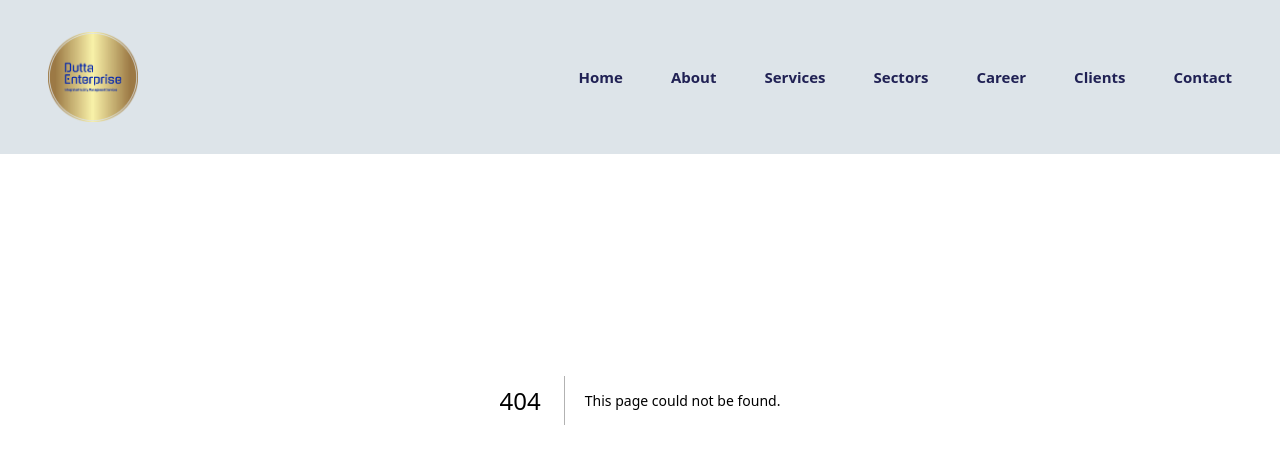
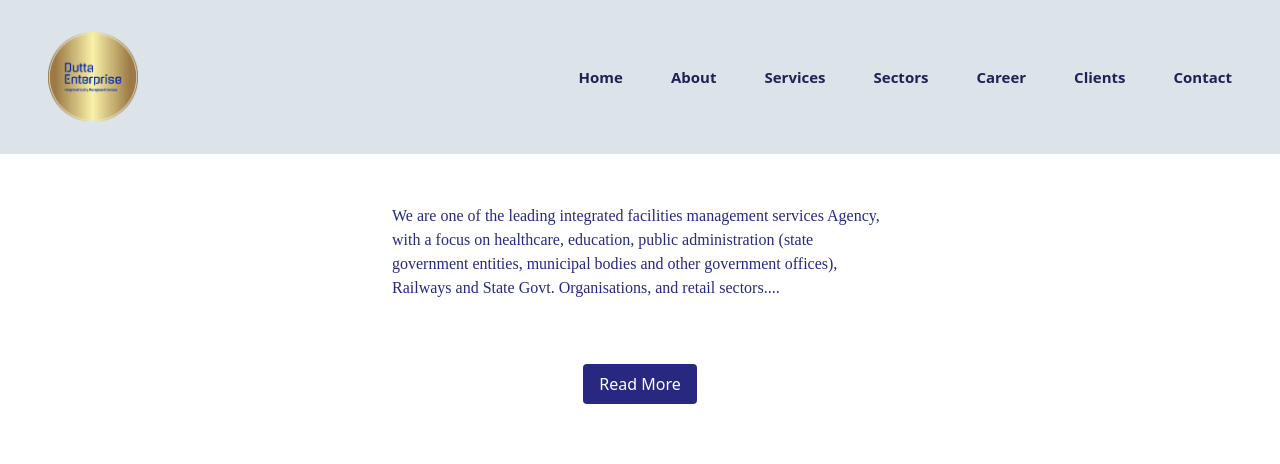
Before and after one commit to SudarsanaG/dutta-enterprise, a Next.js app: page /about in a window 1280 px wide. Before the commit this address had no page. Shown: the top 464 px of the page. Built offline with nearby package versions, Linux system fonts and the light colour scheme.

Commit message:
Initial commit with project setup

```diff
--- /dev/null
+++ b/src/app/HomePage/page.tsx
@@ -0,0 +1,18 @@
+// src/app/page.tsx
+import Link from 'next/link';
+import Header from '../components/Header';
+import styles from './HomePage.module.css'
+
+export default function HomePage() {
+  return (
+    <div className={styles.container}>
+      <Header />
+      <main className={styles.main}>
+        <div>
+          <h1 className={styles.tagline}>INTEGRATED FACILITY MANAGEMENT SERVICES</h1>
+          <p className={styles.subtagline1}>-Since 15 years</p>
+        </div>
+      </main>
+    </div>
+  );
+}
--- /dev/null
+++ b/src/app/about/AboutPage.module.css
@@ -0,0 +1,57 @@
+/* src/app/about/AboutPage.module.css */
+.container {
+    padding: 0 20px;
+    max-width: 100%;
+    margin: auto;
+
+      }
+
+
+
+  .tagline{
+    padding: 2rem;
+    text-align: center;
+    margin-top: 1rem;
+    font-size: 3rem;
+    font-weight: bold;
+    font-family: Arial, Helvetica, sans-serif;
+    color:rgb(40, 40, 129);
+
+  }
+
+  .subtagline1 {
+    padding:2rem;
+    margin-bottom: 1rem;
+    font-size: 1rem;
+    font-weight: normal;
+    text-align: left;
+   color:rgb(40, 40, 129);
+    font-family:'Times New Roman', Times, serif ;
+  }
+
+
+
+  .readMoreButton {
+    background-color:rgb(40, 40, 129);
+    color: white;
+    border: none;
+    border-radius: 4px;
+    cursor: pointer;
+    padding: 0.5rem 1rem;
+    font-size: 1rem;
+    margin-top: 1rem;
+  }
+
+  .readMoreButton:hover {
+    background-color: rgb(40, 40, 129);
+  }
+  .textbox {
+    background-color:white;
+
+
+    padding: 20px 20px 20px 20px;
+    max-width: 600px;
+    text-align: center;
+
+    margin: 0 auto;
+  }
--- /dev/null
+++ b/src/app/about/page.tsx
@@ -0,0 +1,38 @@
+"use client"
+// src/app/page.tsx
+import { useState } from 'react';
+import Link from 'next/link';
+import Header from '../components/Header';
+import styles from './AboutPage.module.css';
+
+export default function AboutPage() {
+  const [isExpanded, setIsExpanded] = useState(false);
+
+  const toggleReadMore = () => {
+    setIsExpanded(!isExpanded);
+  };
+
+  return (
+    <div className={styles.container}>
+      <Header />
+      <main className={styles.main}>
+        <div className={styles.textbox}>
+          <h1 className={styles.tagline}>ABOUT US</h1>
+          <p className={styles.subtagline1}>
+            We are one of the leading integrated facilities management services Agency, with a focus on healthcare, education, public administration (state government entities, municipal bodies and other government offices), Railways and State Govt. Organisations, and retail sectors.
+            {!isExpanded && '...'}
+            {isExpanded && (
+              <>
+                {' '}
+                We provide a comprehensive range of integrated facility management service offerings across multiple sectors, and consequently are among select companies in India that have a wide geographic presence and customer base, catering to almost all end-user segments.
+              </>
+            )}
+          </p>
+          <button onClick={toggleReadMore} className={styles.readMoreButton}>
+            {isExpanded ? 'Read Less' : 'Read More'}
+          </button>
+        </div>
+      </main>
+    </div>
+  );
+}
--- a/components/Header.tsx
+++ b/src/app/components/Header.tsx
@@ -3,6 +3,7 @@
 import Link from 'next/link';
 import { useState, useEffect } from 'react';
 import styles from './Header.module.css';
+
 
 export default function Header() {
   const [isOpen, setIsOpen] = useState(false);
--- a/src/app/layout.tsx
+++ b/src/app/layout.tsx
@@ -1,5 +1,5 @@
 import './globals.css';
-import Header from '../../components/Header';
+import Header from './components/Header';
 
 export const metadata = {
   title: 'My Next.js Website',
--- a/src/app/page.tsx
+++ b/src/app/page.tsx
@@ -1,18 +1,14 @@
-// src/app/page.tsx
-import Link from 'next/link';
-import Header from '../../components/Header';
-import styles from './HomePage.module.css';
+import Header from './components/Header';
+import HomePage from './HomePage/page';
+import AboutPage from './about/page';
 
-export default function HomePage() {
-  return (
-    <div className={styles.container}>
-      <Header />
-      <main className={styles.main}>
-        <div>
-          <h1 className={styles.tagline}>INTEGRATED FACILITY MANAGEMENT SERVICES</h1>
-          <p className={styles.subtagline1}>-Since 15 years</p>
-        </div>
-      </main>
-    </div>
-  );
+export default function Home() {
+    return (
+        <main>
+            <Header/>
+            <HomePage/>
+            <AboutPage/>
+
+        </main>
+    )
 }
--- a/tailwind.config.ts
+++ b/tailwind.config.ts
@@ -1,13 +1,13 @@
-import type { Config } from "tailwindcss";
-
-const config: Config = {
+// tailwind.config.tsx
+/** @type {import('tailwindcss').Config} */
+module.exports = {
   content: [
-    "./src/pages/**/*.{js,ts,jsx,tsx,mdx}",
-    "./src/components/**/*.{js,ts,jsx,tsx,mdx}",
-    "./src/app/**/*.{js,ts,jsx,tsx,mdx}",
+    './src/app/**/*.{js,ts,jsx,tsx}', // Check that this path is accurate
+    './components/**/*.{js,ts,jsx,tsx}', // Include components if needed
   ],
   theme: {
-    extend: {
+    extend:
+    {
       backgroundImage: {
         "gradient-radial": "radial-gradient(var(--tw-gradient-stops))",
         "gradient-conic":
@@ -17,4 +17,3 @@ const config: Config = {
   },
   plugins: [],
 };
-export default config;
```
Also changed, not shown: src/app/HomePage/HomePage.module.css (renamed from src/app/HomePage.module.css, +0 -32 lines), src/app/components/AccordionItem.tsx (renamed from components/AccordionItem.tsx), src/app/components/Header.module.css (renamed from components/Header.module.css), src/app/globals.css (line endings or trailing spaces).
